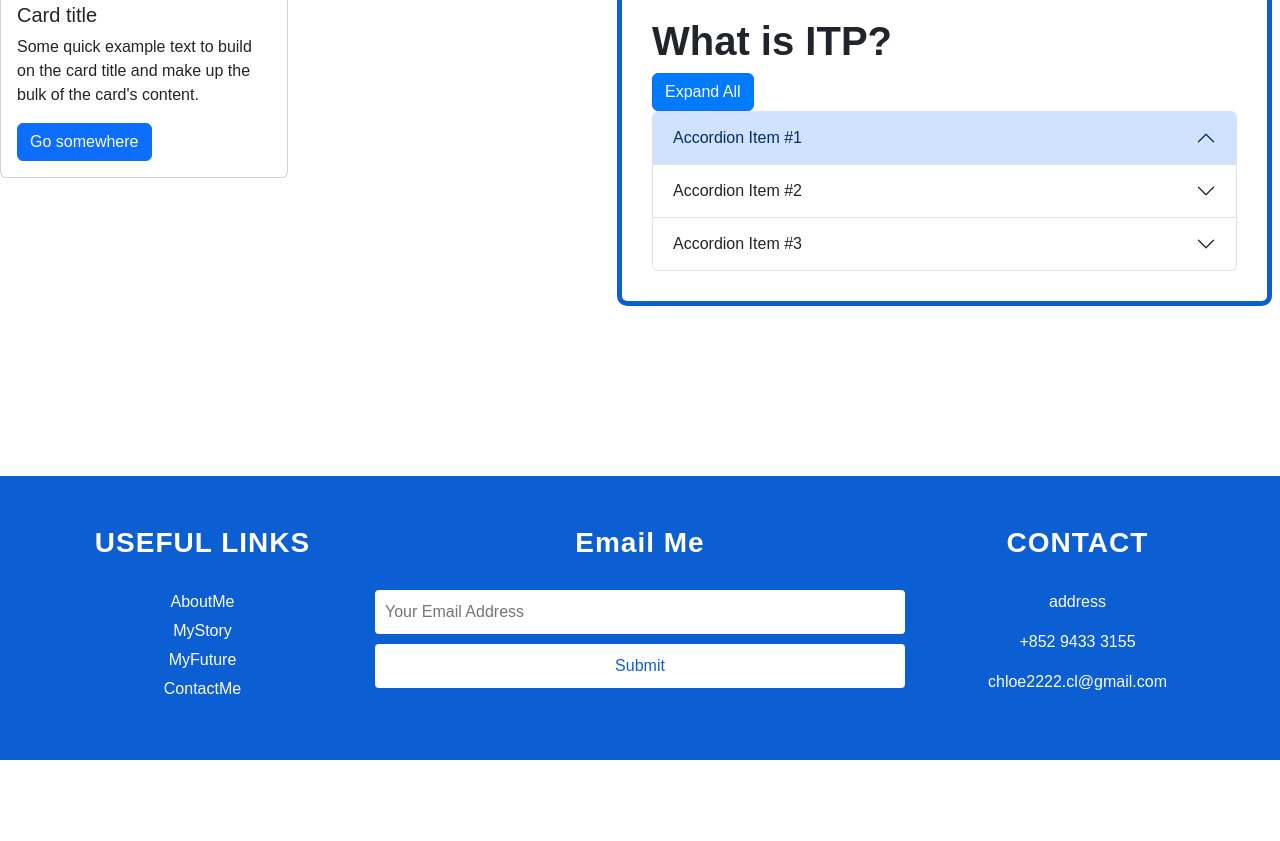
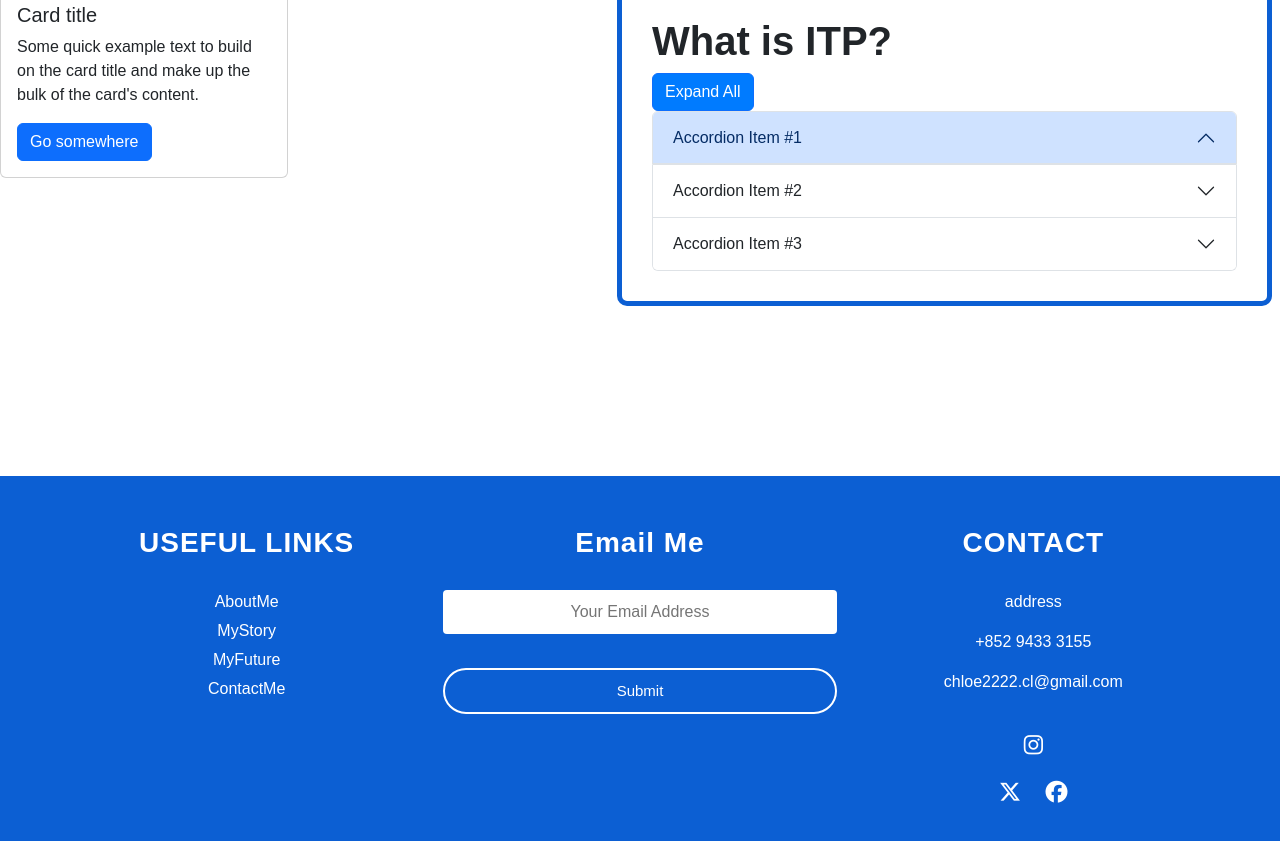
Before and after one commit to ModoLau/infernost, a plain HTML site: page index.html in a window 1280 px wide. Shown: the part 527-1368 px from the top of the page. Before the commit the page ends 1287 px from the top, so only its background shows below. Drawn offline with nearby package versions, Linux system fonts and the light colour scheme.

Commit message:
index-footer update

```diff
--- a/css file/css.css
+++ b/css file/css.css
@@ -106,29 +106,32 @@ footer a {
   margin: 5px 0; /* Add some spacing between links */
 }
 
-footer form {
+form {
   display: flex;
   flex-direction: column; /* Stack input and button vertically */
 }
 
-footer input[type="text"] {
+input {
   padding: 10px; /* Add padding to input */
   margin-bottom: 10px; /* Space between input and button */
   border: none; /* Remove default border */
   border-radius: 4px; /* Rounded corners */
+  text-align: center;
 }
 
-footer button {
-  padding: 10px; /* Add padding to button */
-  border: none; /* Remove default border */
-  border-radius: 4px; /* Rounded corners */
-  background-color: #ffffff; /* Light background for button */
-  color: #0c5fd3; /* Text color matching footer */
-  cursor: pointer; /* Pointer cursor on hover */
+button {
+  background: transparent;
+  border: 2px solid white;
+  color: white;
+  border-radius: 30px;
+  padding: 10px 30px;
+  font-size: 15px;
+  cursor: pointer;
 }
 
-footer button:hover {
+button:hover {
   background-color: #e0e0e0; /* Change on hover */
+  color: #0c5fd3;
 }
 
 #scrollToTop {
@@ -149,3 +152,13 @@ footer button:hover {
 #scrollToTop:hover {
   background-color: #0056b3; /* Darker color on hover */
 }
+
+.socailIcon{
+  margin-top: 30px;
+}
+
+.socailIcon i{
+  font-size: 22px;
+  margin: 10px;
+  cursor: pointer;
+}
--- a/index.html
+++ b/index.html
@@ -11,6 +11,7 @@ The website goal: Use my experience to promote my novel -->
     <link rel="stylesheet" href="css file/css.css" type="text/css">
     <script src="https://cdn.jsdelivr.net/npm/bootstrap@5.3.3/dist/js/bootstrap.bundle.min.js" integrity="sha384-YvpcrYf0tY3lHB60NNkmXc5s9fDVZLESaAA55NDzOxhy9GkcIdslK1eN7N6jIeHz" crossorigin="anonymous"></script>
     <script src="script/scripts.js"></script>
+    <script src="https://kit.fontawesome.com/d6552ac078.js" crossorigin="anonymous"></script>
   </head>
 <body>
 
@@ -119,26 +120,36 @@ The website goal: Use my experience to promote my novel -->
     </div>
 
     <footer>
-        <div class="col-1">
+        <div class="col">
             <h3>USEFUL LINKS</h3>
             <a href="#">AboutMe</a>
             <a href="#">MyStory</a>
             <a href="#">MyFuture</a>
             <a href="#">ContactMe</a>
         </div>
-        <div class="col-2">
+        <div class="col">
             <h3>Email Me</h3>
             <form>
-                <input type="text" placeholder="Your Email Address">
+                <input type="email" placeholder="Your Email Address" required>
+                <br>
                 <button type="submit">Submit</button>
             </form>
         </div>
 
-        <div class="col-3">
+        <div class="col">
             <h3>CONTACT</h3>
             <p>address</p>
             <p>+852 9433 3155</p>
             <p>chloe2222.cl@gmail.com</p>
+            <div class="socailIcon">
+              <a href="https://www.instagram.com/modo_140/" target="_blank">
+                <i class="fa-brands fa-instagram"></i>
+              </a>
+
+              <i class="fa-brands fa-x-twitter"></i>
+              <i class="fa-brands fa-facebook"></i>
+            </div>
+
         </div>
 
 
```
